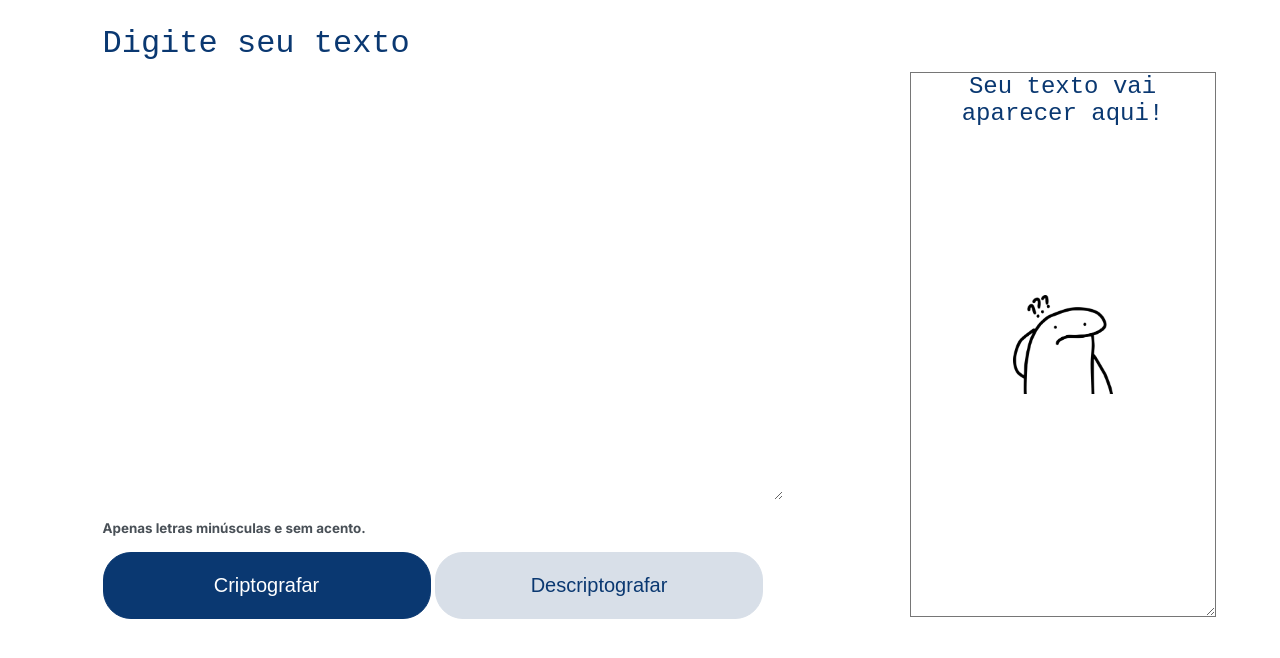
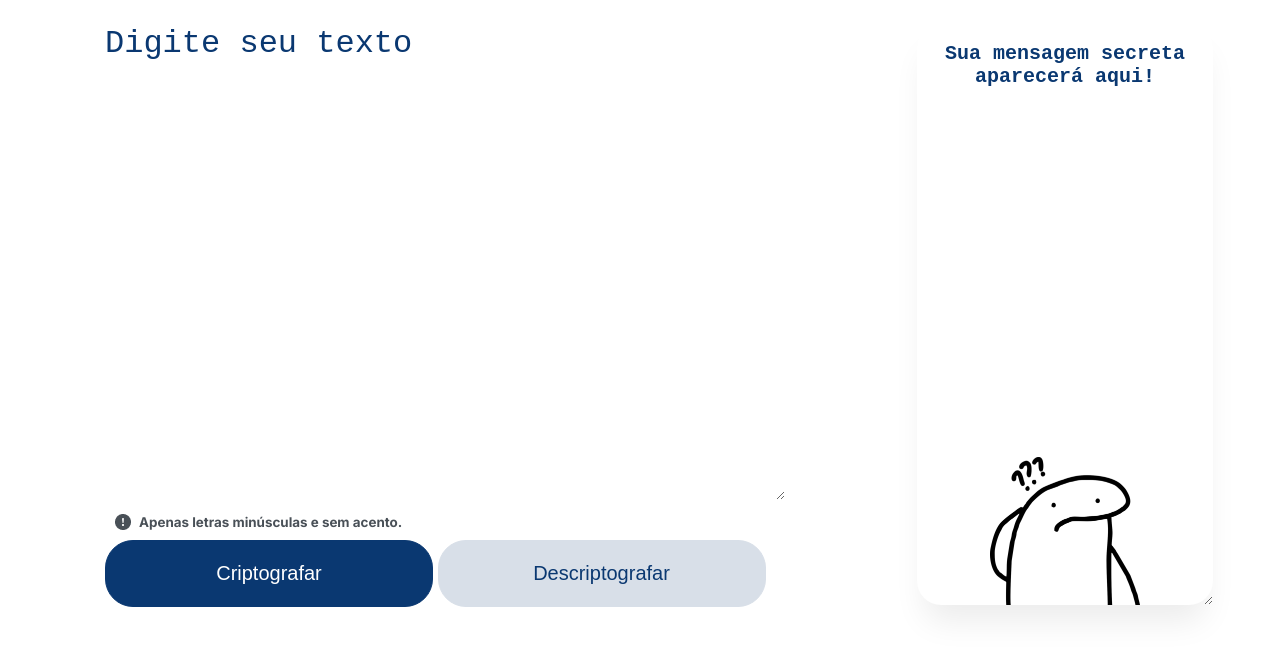
Before and after one commit to claracjz/decodificador, a plain HTML site: page index.html in a window 1280 px wide. Drawn offline with Linux system fonts and the light colour scheme.

Commit message:
novas alteracoes na saida

```diff
--- a/index.html
+++ b/index.html
@@ -14,6 +14,7 @@
         <textarea class="digitar-texto" placeholder="Digite seu texto" cols="20" rows="10"></textarea>
 
         <div class="info">
+            <img src="assets/exclamacao.png" alt="exclamacao">
             <h6>Apenas letras minúsculas e sem acento.</h6>
         </div>
 
@@ -24,7 +25,7 @@
         </section>
 
         <section class="saida">
-        <textarea class="mensagem" placeholder="Seu texto vai aparecer aqui!" cols="20" rows="10"></textarea>
+        <textarea class="mensagem" placeholder="Sua mensagem secreta aparecerá aqui!" cols="20" rows="10"></textarea>
         </section>
 
 </main>
--- a/styles.css
+++ b/styles.css
@@ -33,33 +33,33 @@ body {
     display: flex;
     justify-content: center;
     background-color: #FFFFFF;
-    border: none;
-    border-radius: 32px;
     padding: 2px;
-    margin-top: 40px;
     min-height: 500px;
-
 }
 
 .info {
+    display: flex;
+    align-items: center;
     color: #495057;
     font-weight: 400;
     font-size: 20px;
-    margin-top: 16px;
-    margin-bottom: 16px;
-
+    padding: 10px;
+    gap: 8px;
 }
 
 .mensagem {
     background-image: url(assets/flork.png);
-    background-size: 100px;
+    background-size: 150px;
     background-repeat: no-repeat;
-    background-position: center;
-    font-size: 24px;
-    font-weight: 400;
-    color: #0A3871;
+    background-position: bottom;
+    font-size: 20px;
+    font-weight: 700;
+    padding: 20px;
+    color: #343A40;
     text-align: center;
-    margin-top: 10px;
+    border: none;
+    border-radius: 24px;
+    box-shadow: 0px 24px 32px -8px #00000014;
 }
 
 ::placeholder {color: #0A3871};
```
Also changed, not shown: assets/exclamacao.png (added).
